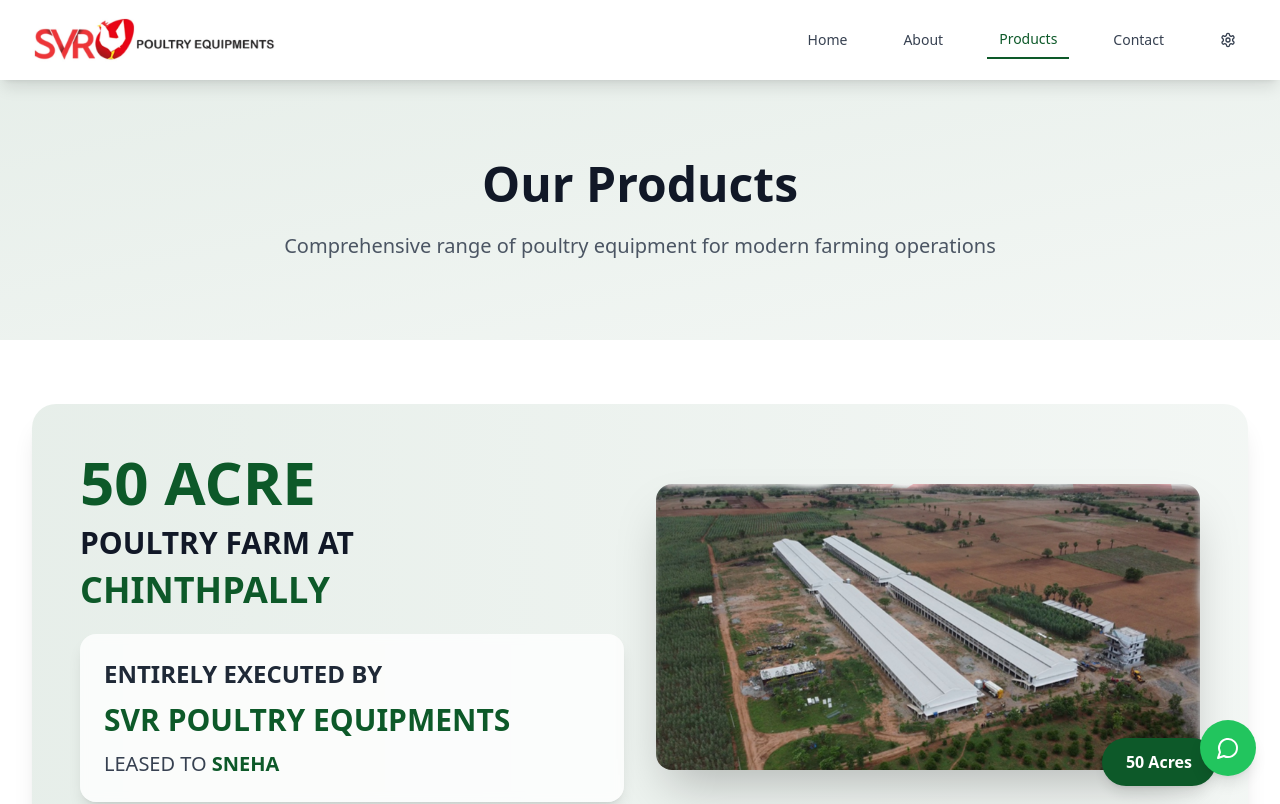
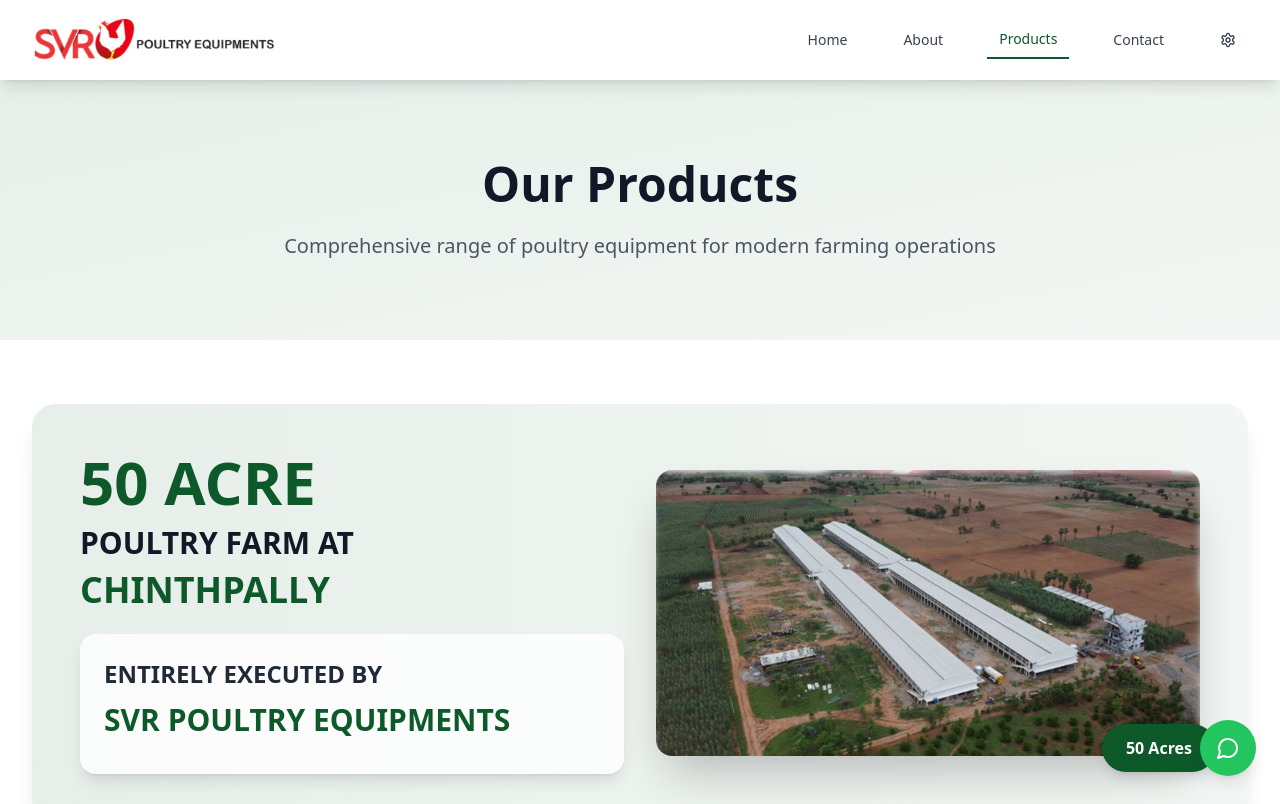
Before and after one commit to MalwareVK17/svrpoultry, a React (Vite) app: page /products in a window 1280 px wide. Shown: the top 804 px of the page. Built offline with nearby package versions, Linux system fonts and the light colour scheme.

Commit message:
Update Products.tsx

```diff
--- a/src/pages/Products.tsx
+++ b/src/pages/Products.tsx
@@ -143,9 +143,6 @@ const Products = () => {
                     <p className="text-2xl md:text-3xl font-bold text-primary mb-3">
                       SVR POULTRY EQUIPMENTS
                     </p>
-                    <p className="text-lg md:text-xl text-gray-700">
-                      LEASED TO <span className="font-bold text-primary">SNEHA</span>
-                    </p>
                   </div>
                 </motion.div>
               </div>
```
